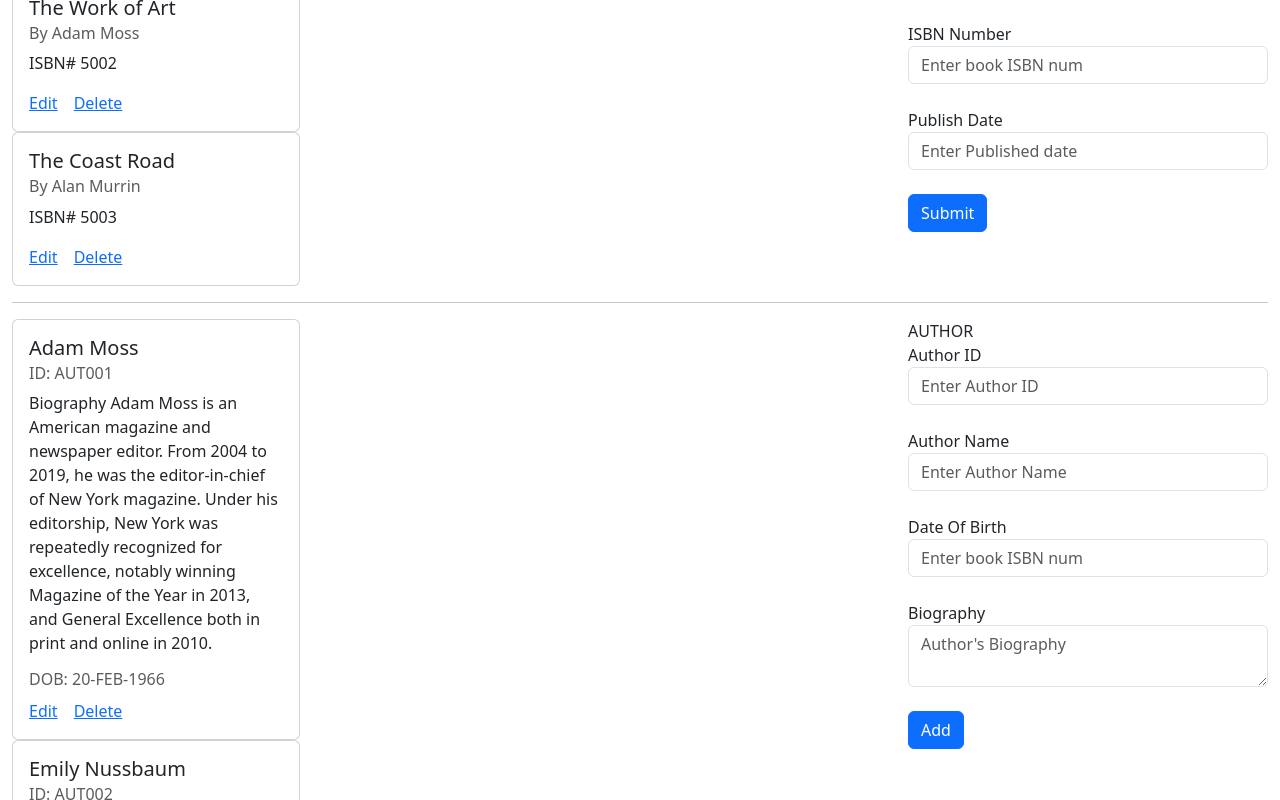
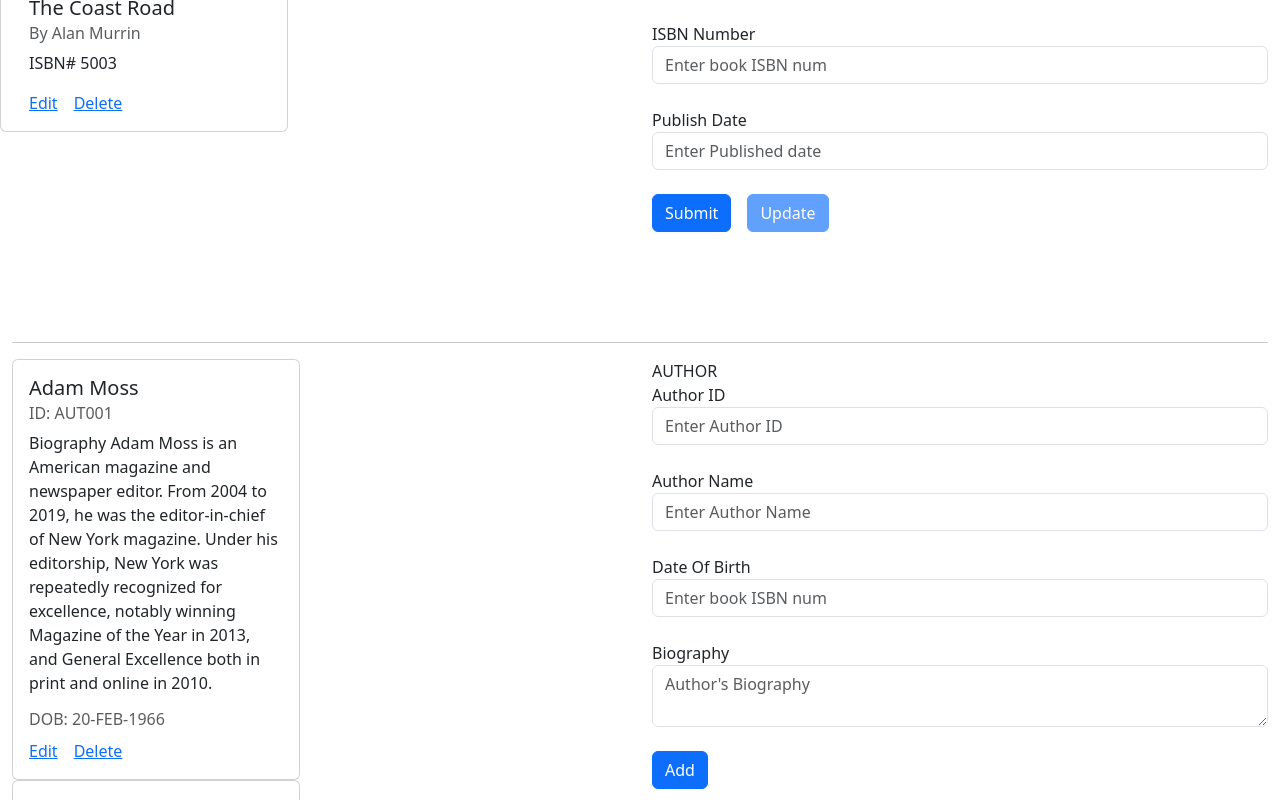
Before and after one commit to Tharani-Kasiselvam/react-formik-library, a React app: page / in a window 1280 px wide. Shown: the part 280-1080 px from the top of the page. Built offline with nearby package versions, Linux system fonts and the light colour scheme; the HTML template or start-up script is replaced by a standard one.

Commit message:
Aligned each section-enabled Button for Submit/Update-enabled scrollbar for container

```diff
--- a/src/component/AuthorsSection.jsx
+++ b/src/component/AuthorsSection.jsx
@@ -1,22 +1,9 @@
 import { useFormik } from "formik"
+import {LibraryContext} from './Dashboard'
+import { useContext } from "react"
 
 const AuthorsSection = () => {
-
-    const author_records = [
-        {
-            "name": "Adam Moss",
-            "id": "AUT001",
-            "dob": "20-FEB-1966",
-            "bio": "Adam Moss is an American magazine and newspaper editor. From 2004 to 2019, he was the editor-in-chief of New York magazine. Under his editorship, New York was repeatedly recognized for excellence, notably winning Magazine of the Year in 2013, and General Excellence both in print and online in 2010."
-
-        },
-        {
-            "name": "Emily Nussbaum",
-            "id": "AUT002",
-            "dob": "3-APR-1962",
-            "bio": "Emily Nussbaum is an American television critic. She served as the television critic for The New Yorker from 2011 until 2019. In 2016, she won the Pulitzer Prize for Criticism."
-        }
-    ]
+    const {author_records} = useContext(LibraryContext)
 
     const validate = values => {
         const errors = {};
@@ -60,7 +47,7 @@ const AuthorsSection = () => {
     return (
         <div>
             <div className="row">
-                <div className="col-md-6" style={{ height: "50%", width: "70%" }}>
+                <div className="col-md-6" style={{ height: "500px", width: "50%", overflowY:"auto"}}>
                     {author_records.map(author => {
                         return (
                             <div className="card" style={{ width: "18rem" }} key={author.id}>
@@ -77,7 +64,7 @@ const AuthorsSection = () => {
                     })
                     }
                 </div>
-                <div className="col-md-6" style={{ width: "30%" }}>
+                <div className="col-md-6" style={{ width: "50%" }}>
                     AUTHOR
                     <form onSubmit={author_formik.handleSubmit} >
                         {/* onSubmit={author_formik.handleSubmit} */}
--- a/src/component/BooksSection.jsx
+++ b/src/component/BooksSection.jsx
@@ -1,27 +1,9 @@
 
 import { useFormik } from "formik"
-
+import {LibraryContext} from './Dashboard'
+import { useContext } from "react"
 const BooksSection = () => {
-    const book_records = [
-        {
-            "title": "Cue the Sun!",
-            "isbn": 5001,
-            "author": "Emily Nussbaum",
-            "publish_date": "2023-04-08",
-        },
-        {
-            "title": "The Work of Art",
-            "isbn": 5002,
-            "author": "Adam Moss",
-            "publish_date": "2022-02-08",
-        },
-        {
-            "title": "The Coast Road",
-            "isbn": 5003,
-            "author": "Alan Murrin",
-            "publish_date": "2024-03-08",
-        }
-    ]
+    const {book_records,isEdit} = useContext(LibraryContext)
 
     const validate = values => {
         const errors = {};
@@ -66,7 +48,9 @@ const BooksSection = () => {
     return (
         <div>
             <div className="row">
-            <div className="col-md-6" style={{ height: "50%", width: "70%" }}>
+            <div className="col-md-6" style={{ height: "500px", width: "50%", overflowX: "auto" }} >
+            {/* */}
+            <div className="row">
                 {book_records.map(book => {
                     return (
                         <div className="card" style={{ width: "18rem" }} key={book.isbn}>
@@ -81,9 +65,9 @@ const BooksSection = () => {
                     )
                 })
                 }
-
+                </div>
             </div>
-            <div className="col-md-6" style={{ width: "30%" }}>BOOKS
+            <div className="col-md-6" style={{ width: "50%" }}>BOOKS
                 <form onSubmit={book_formik.handleSubmit}>
                     <div className="form-group">
                         <label htmlFor="title_lbl">Book Title</label>
@@ -125,7 +109,8 @@ const BooksSection = () => {
                     </div>
                     {book_formik.touched.publish && book_formik.errors.publish ? <div style={style}>{book_formik.errors.publish}</div> : null}
                     <br />
-                    <button type="submit" className="btn btn-primary">Submit</button>
+                    <button type="submit" className="btn btn-primary">Submit</button>&emsp;
+                    <button type="button" className="btn btn-primary" disabled={!isEdit ? true : false }>Update</button>
                 </form>
             </div>
             </div>
--- a/src/component/Dashboard.jsx
+++ b/src/component/Dashboard.jsx
@@ -1,13 +1,69 @@
 
 import BooksSection from "./BooksSection"
 import AuthorsSection from "./AuthorsSection"
+import { createContext, useState } from "react"
+
+export const LibraryContext = createContext()
 
 const Dashboard = () => {
 
+    const [title,setTitle] = useState("")
+    const [isbn,setIsbn] = useState("")
+    const [author,setAuthor]=useState("")
+    const [publishDate,setPublishDdate] = useState("")
 
+    const [name,setName] = useState("")
+    const [authId,setAuthId] = useState("")
+    const [dob,setDob] = useState("")
+    const [bio,setBio] = useState("")
+
+    const [isEdit,setIsEdit] = useState(false)
+
+
+const book_records = [
+        {
+            "title": "Cue the Sun!",
+            "isbn": 5001,
+            "author": "Emily Nussbaum",
+            "publish_date": "2023-04-08",
+        },
+        {
+            "title": "The Work of Art",
+            "isbn": 5002,
+            "author": "Adam Moss",
+            "publish_date": "2022-02-08",
+        },
+        {
+            "title": "The Coast Road",
+            "isbn": 5003,
+            "author": "Alan Murrin",
+            "publish_date": "2024-03-08",
+        }
+    ]
+
+    const author_records = [
+        {
+            "name": "Adam Moss",
+            "id": "AUT001",
+            "dob": "20-FEB-1966",
+            "bio": "Adam Moss is an American magazine and newspaper editor. From 2004 to 2019, he was the editor-in-chief of New York magazine. Under his editorship, New York was repeatedly recognized for excellence, notably winning Magazine of the Year in 2013, and General Excellence both in print and online in 2010."
+
+        },
+        {
+            "name": "Emily Nussbaum",
+            "id": "AUT002",
+            "dob": "3-APR-1962",
+            "bio": "Emily Nussbaum is an American television critic. She served as the television critic for The New Yorker from 2011 until 2019. In 2016, she won the Pulitzer Prize for Criticism."
+        }
+    ]
+
+    const addNewBook = () => {
+
+    }
 
     return (
         <div>
+            <LibraryContext.Provider value={{book_records, author_records, isEdit}}>
             <nav className="navbar navbar-light bg-light">
                 <div className="navbar-brand" to="#" >
                     <img src="../book.png"
@@ -22,6 +78,7 @@ const Dashboard = () => {
                 </div>
                 <AuthorsSection />
             </div>
+            </LibraryContext.Provider>
         </div>
     )
 }
```
Also changed, not shown: src/App.css (+8 -0 lines).
